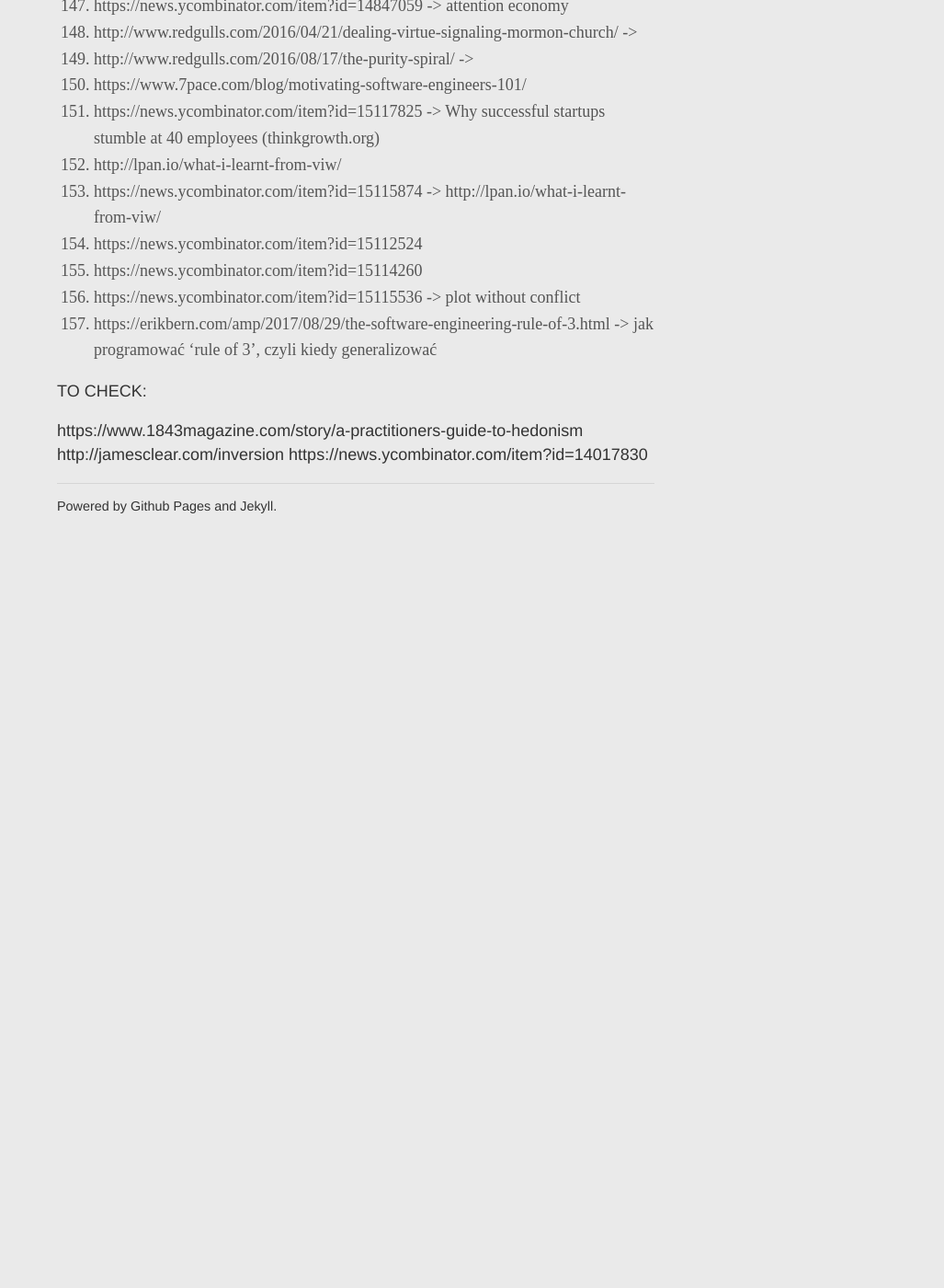
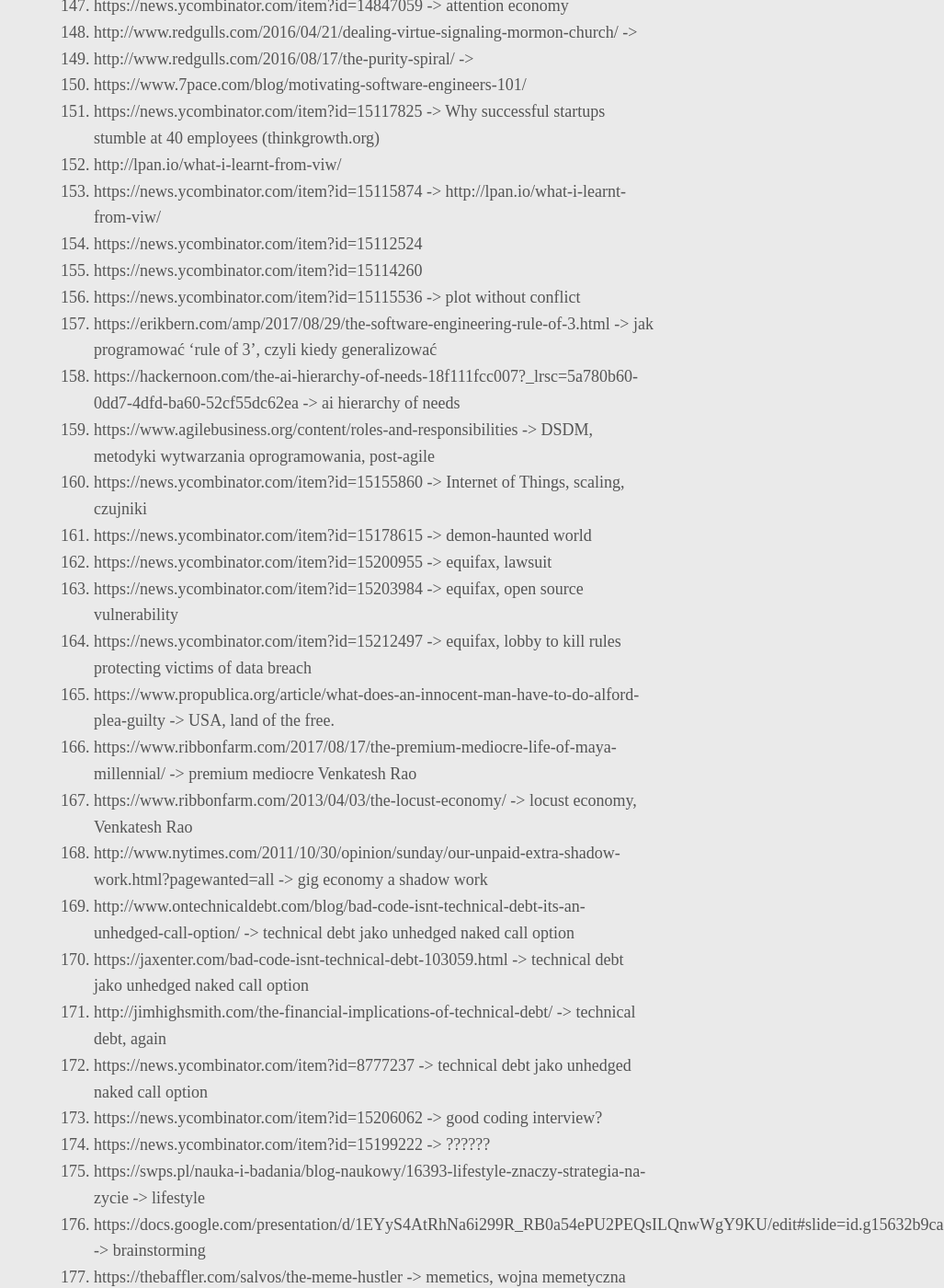
Before and after one commit to ljzolw/ljzolw.github.io, a Jekyll site: the page built from scraps/interesting_links.md, in a window 1280 px wide and 1400 px high, scrolled down 24175 px. Shown: the whole window at 92% size, without its empty margins (253-1280 px from the left). Built offline with Jekyll 4.4.1, drawn with Linux system fonts in a browser that asks for light colours; before the commit the page ends 24800 px from its top, so only the background shows below that; some of the changed text lies outside the part shown.

```diff
--- a/scraps/interesting_links.md
+++ b/scraps/interesting_links.md
@@ -724,10 +724,50 @@
 1. https://news.ycombinator.com/item?id=15114260
 1. https://news.ycombinator.com/item?id=15115536 -> plot without conflict
 1. https://erikbern.com/amp/2017/08/29/the-software-engineering-rule-of-3.html  -> jak programować 'rule of 3', czyli kiedy generalizować
+1. https://hackernoon.com/the-ai-hierarchy-of-needs-18f111fcc007?_lrsc=5a780b60-0dd7-4dfd-ba60-52cf55dc62ea -> ai hierarchy of needs
+1. https://www.agilebusiness.org/content/roles-and-responsibilities -> DSDM, metodyki wytwarzania oprogramowania, post-agile
+1. https://news.ycombinator.com/item?id=15155860    -> Internet of Things, scaling, czujniki
+1. https://news.ycombinator.com/item?id=15178615    -> demon-haunted world
+1. https://news.ycombinator.com/item?id=15200955    -> equifax, lawsuit
+1. https://news.ycombinator.com/item?id=15203984    -> equifax, open source vulnerability
+1. https://news.ycombinator.com/item?id=15212497    -> equifax, lobby to kill rules protecting victims of data breach
+1. https://www.propublica.org/article/what-does-an-innocent-man-have-to-do-alford-plea-guilty   -> USA, land of the free.
+1. https://www.ribbonfarm.com/2017/08/17/the-premium-mediocre-life-of-maya-millennial/  -> premium mediocre Venkatesh Rao
+1. https://www.ribbonfarm.com/2013/04/03/the-locust-economy/    -> locust economy, Venkatesh Rao
+1. http://www.nytimes.com/2011/10/30/opinion/sunday/our-unpaid-extra-shadow-work.html?pagewanted=all    -> gig economy a shadow work
+1. http://www.ontechnicaldebt.com/blog/bad-code-isnt-technical-debt-its-an-unhedged-call-option/    -> technical debt jako unhedged naked call option
+1. https://jaxenter.com/bad-code-isnt-technical-debt-103059.html    -> technical debt jako unhedged naked call option
+1. http://jimhighsmith.com/the-financial-implications-of-technical-debt/ -> technical debt, again
+1. https://news.ycombinator.com/item?id=8777237 -> technical debt jako unhedged naked call option
+1. https://news.ycombinator.com/item?id=15206062    -> good coding interview?
+1. https://news.ycombinator.com/item?id=15199222    -> ??????
+1. https://swps.pl/nauka-i-badania/blog-naukowy/16393-lifestyle-znaczy-strategia-na-zycie   -> lifestyle
+1. https://docs.google.com/presentation/d/1EYyS4AtRhNa6i299R_RB0a54ePU2PEQsILQnwWgY9KU/edit#slide=id.g15632b9ca2_0_5    -> brainstorming
+1. https://thebaffler.com/salvos/the-meme-hustler   -> memetics, wojna memetyczna
+1. https://docs.google.com/spreadsheets/d/1cjwB_s4ya57auTjIw-OVjoR_3IDvLcELt9sK420fzbs/htmlview?usp=sharing&sle=true    -> stawki, developer salaries
+1. https://www.indiehackers.com/@jimmyjazz/2482b8a058   -> build community
+1. https://news.ycombinator.com/item?id=15443043    -> stuff is out to get you
+1. https://news.ycombinator.com/item?id=15446917    -> price of progress
+1. https://news.ycombinator.com/item?id=15440848 -> is uncle bob serious
+1. https://www.onetonline.org/link/summary/15-1122.00   -> kompetencje specjalistów security, portal kompetencji
+1. https://existek.com/blog/offshore-software-development-model/    -> formy outsourcingu
+1. https://www.gov.uk/government/publications/growing-the-artificial-intelligence-industry-in-the-uk -> raport z AI z UK
+1. http://ben-evans.com/benedictevans/2017/10/12/scale-wetxp    -> scale of tech winners
+1. http://thereformedbroker.com/2017/10/16/just-own-the-damn-robots/    -> own the robots
+1. https://news.ycombinator.com/item?id=15545393    -> RPG resurrection (DnD 5?)
+1. https://news.ycombinator.com/item?id=15558861    -> rola poezji ("poetry") i upraszczanie ("Alan Kay"). Ważne komentarze.
+1. https://news.ycombinator.com/item?id=15572053    -> EU governments want to give record labels control over what we can post
+1. https://staltz.com/the-web-began-dying-in-2014-heres-how.html    -> konsekwencje monopolu Google Facebook Amazon
+1. https://www.neustadt.fr/essays/against-a-user-hostile-web/       -> user hostile web
+1. https://shkspr.mobi/blog/2017/11/yes-but-what-does-your-startup-do/  -> znaczenie dokładnej komunikacji
+
+
 
 
 TO CHECK:
 
+https://soundcloud.com/deanschaubmusic/it-is-by-will-alone-mentat-mantra -> mentat mantra
+
 https://www.1843magazine.com/story/a-practitioners-guide-to-hedonism
 http://jamesclear.com/inversion
 https://news.ycombinator.com/item?id=14017830
```
Also changed, not shown: _posts/2017-09-01-podstawy-komunikacji-celowej.md (+3 -3 lines), _posts/2017-11-04-jak-zaprojektowac-wystapienie.md (added, +343 -0 lines), _posts/2017-99-99-szkolenie-ze-wzorcow.md (renamed from _posts/2017-09-99-szkolenie-ze-wzorcow.md), img/171104/happy_21_22.png (added), img/171104/what_important.png (added), img/171104/what_important_2.png (added), 3 other files.
